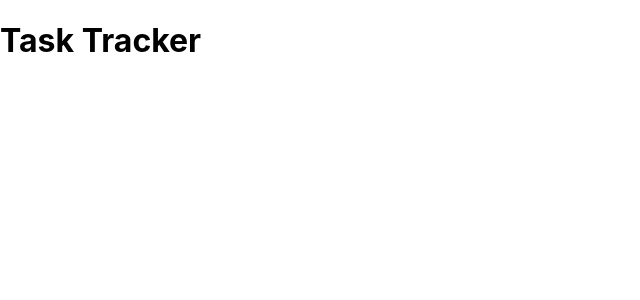
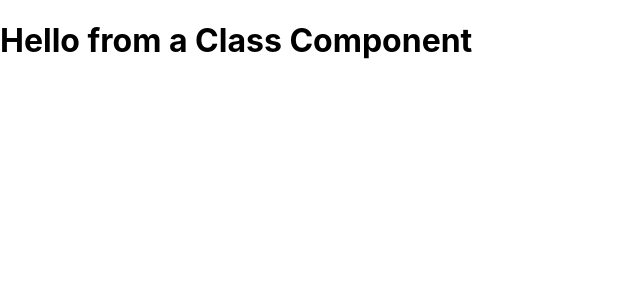
Before and after one commit to rowah/task-tracker-react, a React (Create React App) app: page / in a window 1280 px wide. Shown: the top 300 px of the page, without its empty margins (0-640 px from the left). Built offline with nearby package versions, Linux system fonts and the light colour scheme.

Commit message:
uses a class component on the app instead of function comp

```diff
--- a/src/App.js
+++ b/src/App.js
@@ -1,6 +1,13 @@
+//if we use class component instead of a function component
+import React from "react";
 import Header from "./components/Header";
-function App() {
-  return <Header />;
+// function App() {
+//   return <Header />;
+// }
+class App extends React.Component {
+  render() {
+    return <h1>Hello from a Class Component</h1>;
+  }
 }
 
 export default App;
```
